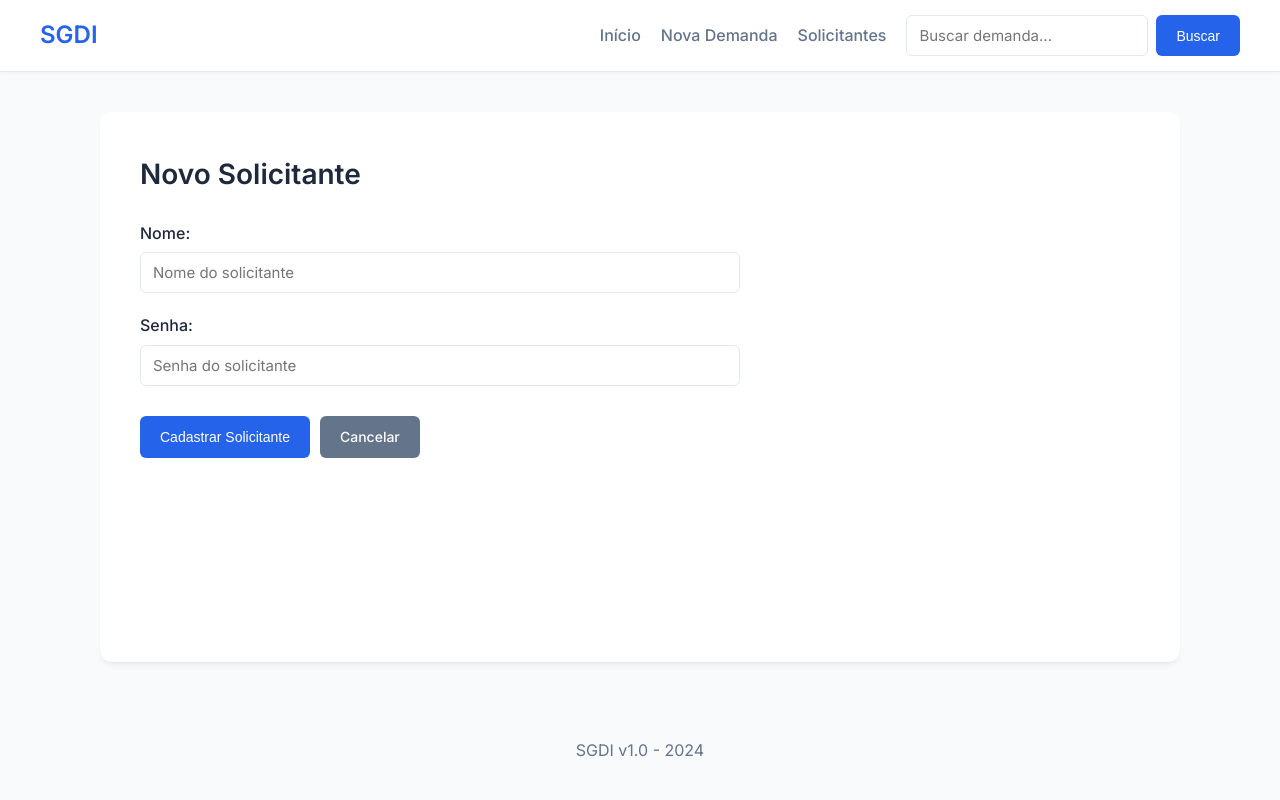
After one commit to jeanlucas11/Projeto-Equipe-Cao, a Flask app: page /novo_solicitante in a window 1280 px wide. The commit adds this page. Run offline with Flask 3, Linux system fonts and the light colour scheme.

Commit message:
finalizado parte de solicitantes

```diff
--- a/app.py
+++ b/app.py
@@ -94,7 +94,12 @@ def nova_demanda():
         flash('Demanda salva!')
         return redirect(url_for('index'))
 
-    return render_template('nova_demanda.html')
+    conn = get_db()
+    cursor = conn.cursor()
+    solicitantes = cursor.execute('SELECT * FROM solicitantes').fetchall()
+    conn.close()
+
+    return render_template('nova_demanda.html', solicitantes = solicitantes)
 
 
 @app.route('/editar/<int:id>', methods=['GET', 'POST'])
@@ -128,8 +133,10 @@ def editar(id):
         'SELECT * FROM demandas WHERE id=?', (id,)
     ).fetchone()
 
+    solicitantes = cursor.execute('SELECT * FROM solicitantes').fetchall()
+
     conn.close()
-    return render_template('editar.html', demanda=demanda)
+    return render_template('editar.html', demanda=demanda, solicitantes=solicitantes)
 
 
 @app.route('/deletar/<int:id>')
@@ -186,5 +193,53 @@ def adicionar_comentario(demanda_id):
     return redirect(url_for('detalhes', id=demanda_id))
 
 
+@app.route('/solicitantes')
+def solicitantes():
+    conn = get_db()
+    cursor = conn.cursor()
+    solicitantes = cursor.execute('SELECT * FROM solicitantes').fetchall()
+    conn.close()
+    return render_template('solicitantes.html', solicitantes=solicitantes)
+
+
+@app.route('/novo_solicitante', methods=['GET', 'POST'])
+def novo_solicitante():
+    if request.method == 'POST':
+        nome = request.form['nome']
+        senha = request.form['senha']
+
+        conn = get_db()
+        cursor = conn.cursor()
+
+        cursor.execute(
+            '''
+            INSERT INTO solicitantes (nome, senha)
+            VALUES (?, ?)
+            ''',
+            (nome, senha)
+        )
+
+        conn.commit()
+        conn.close()
+
+        flash('Solicitante criado com sucesso!')
+        return redirect(url_for('solicitantes'))
+
+    return render_template('novo_solicitante.html')
+
+
+@app.route('/deletar_solicitante/<int:id>')
+def deletar_solicitante(id):
+    conn = get_db()
+    cursor = conn.cursor()
+
+    cursor.execute('DELETE FROM solicitantes WHERE id=?', (id,))
+    conn.commit()
+    conn.close()
+
+    flash('Solicitante deletado!')
+    return redirect(url_for('solicitantes'))
+
+
 if __name__ == '__main__':
     app.run(host='0.0.0.0', port=8000, debug=True)
--- a/templates/base.html
+++ b/templates/base.html
@@ -1,10 +1,13 @@
-<!DOCTYPE html>
+<!doctype html>
 <html lang="pt-BR">
   <head>
-    <meta charset="UTF-8">
-    <meta name="viewport" content="width=device-width, initial-scale=1.0">
+    <meta charset="UTF-8" />
+    <meta name="viewport" content="width=device-width, initial-scale=1.0" />
     <title>SGDI - Sistema de Gestão de Demandas</title>
-    <link rel="stylesheet" href="{{ url_for('static', filename='style.css') }}">
+    <link
+      rel="stylesheet"
+      href="{{ url_for('static', filename='style.css') }}"
+    />
   </head>
   <body>
     <header class="header">
@@ -12,24 +15,20 @@
       <nav class="menu">
         <a href="/">Início</a>
         <a href="/nova_demanda">Nova Demanda</a>
+        <a href="/solicitantes">Solicitantes</a>
         <form action="/buscar" method="GET" class="search-form">
-                <input type="text" name="q" placeholder="Buscar demanda...">
+          <input type="text" name="q" placeholder="Buscar demanda..." />
           <button type="submit">Buscar</button>
         </form>
       </nav>
     </header>
 
-    {% with messages = get_flashed_messages() %}
-        {% if messages %}
-            {% for message in messages %}
+    {% with messages = get_flashed_messages() %} {% if messages %} {% for
+    message in messages %}
     <div class="alert">{{ message }}</div>
-            {% endfor %}
-        {% endif %}
-    {% endwith %}
+    {% endfor %} {% endif %} {% endwith %}
 
-    <main class="container">
-        {% block content %}{% endblock %}
-    </main>
+    <main class="container">{% block content %}{% endblock %}</main>
 
     <footer class="footer">
       <p>SGDI v1.0 - 2024</p>
--- /dev/null
+++ b/templates/novo_solicitante.html
@@ -0,0 +1,37 @@
+{% extends "base.html" %} {% block content %}
+<h2>Novo Solicitante</h2>
+
+<form method="POST" action="/novo_solicitante" style="max-width: 600px">
+  <div class="form-group">
+    <label>Nome:</label>
+    <input type="text" name="nome" placeholder="Nome do solicitante" required />
+  </div>
+
+  <div class="form-group">
+    <label>Senha:</label>
+    <input
+      type="password"
+      name="senha"
+      placeholder="Senha do solicitante"
+      required
+      style="
+        width: 100%;
+        padding: 10px 12px;
+        border: 1px solid var(--border-color);
+        border-radius: 6px;
+        font-size: 15px;
+        font-family: inherit;
+        box-sizing: border-box;
+        transition: border-color 0.2s;
+        background-color: #fff;
+      "
+    />
+  </div>
+
+  <div style="margin-top: 30px; display: flex; gap: 10px">
+    <button type="submit">Cadastrar Solicitante</button>
+    <a href="/solicitantes" class="btn btn-secondary">Cancelar</a>
+  </div>
+</form>
+
+{% endblock %}
```
Also changed, not shown: init_db.py (+13 -0 lines), templates/editar.html (+6 -1 lines), templates/nova_demanda.html (+21 -8 lines), templates/solicitantes.html (added, +52 -0 lines). Lines whose indentation alone changed are shown as unchanged.
